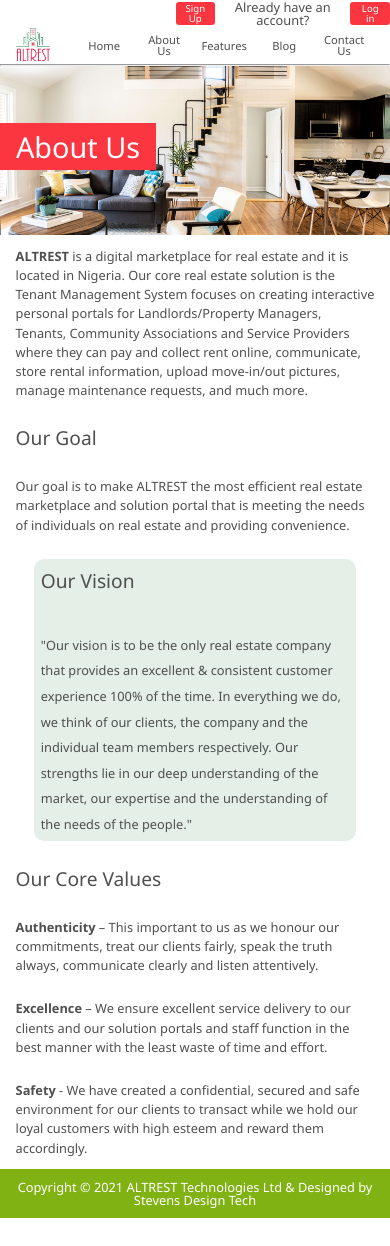
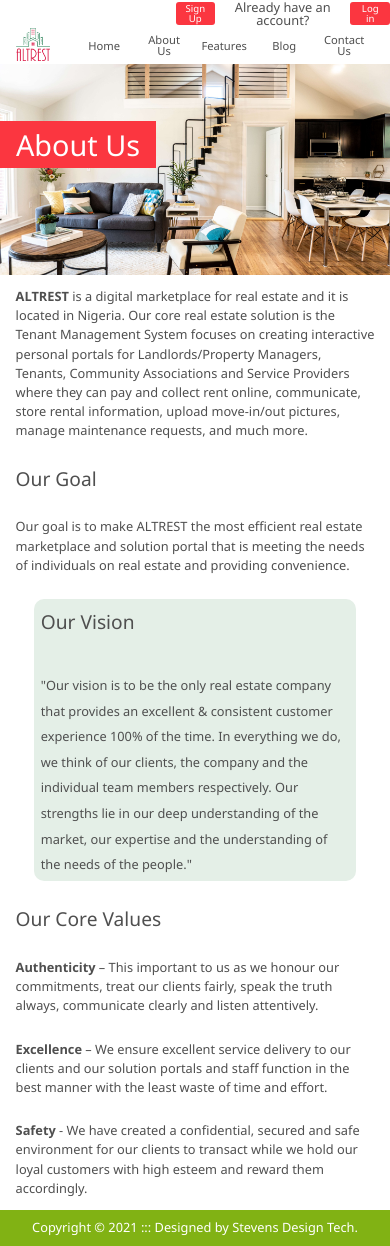
Before and after one commit to seyeonigbinde/Altrest-Real-Estate-Platform, a React (Create React App) app in the folder altrest-app/: page /about in a window 390 px wide. Before the commit the page ends 1218 px from the top, so only its background shows below. Built offline with nearby package versions, Linux system fonts and the light colour scheme; the HTML template or start-up script is replaced by a standard one.

Commit message:
Additional Styling

```diff
--- a/altrest-app/src/App.js
+++ b/altrest-app/src/App.js
@@ -40,7 +40,6 @@
             {/* <Header/> */}
         </div>
         </div>
-          <hr/>
         </div>
       </div>
       <Switch>
--- a/altrest-app/src/Components/Footer.js
+++ b/altrest-app/src/Components/Footer.js
@@ -5,7 +5,7 @@
 
     return(
         <footer>
-            <p>Copyright &copy; 2021 ALTREST Technologies Ltd & Designed by Stevens Design Tech</p>
+            <p>Copyright &copy; 2021 ::: Designed by Stevens Design Tech.</p>
         </footer>
     )
 }
--- a/altrest-app/src/index.css
+++ b/altrest-app/src/index.css
@@ -85,6 +85,9 @@
   color: #fff;
   width: 20%;
 }
+/* .form-group{
+  text-align: left;
+} */
 .logo{
   margin: 0.3% 4%;
   width: 5%;
@@ -339,7 +342,7 @@
     line-height: 1.5;
   }
   .aboutimg{
-    height: 20vh;
+    height: 25vh;
   }
   .about_caption{
     font-size: 1.8rem;
@@ -386,7 +389,7 @@
   font-size: 0.8rem;
 }
 .featuresimg{
-  height: 20vh;
+  height: 25vh;
 }
 .features_caption{
   font-size: 1.8rem;
@@ -407,8 +410,10 @@
 .feature_service{
   width: 80%;
   margin: 2% 20%;
-
 }
+label{
+  font-size: .8rem;
+ }
 }
 
 
```
